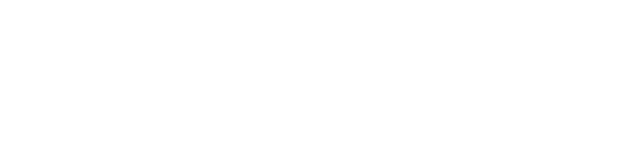
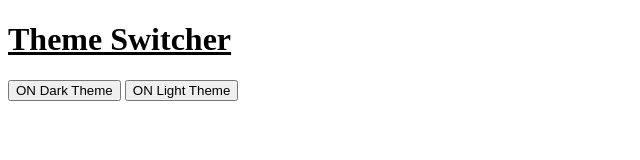
Before and after one commit to snehaborude/theme-switcher, a plain HTML site: page index.html in a window 1280 px wide. Shown: the whole page, without its empty margins (0-640 px from the left). Drawn offline with Linux system fonts and the light colour scheme.

Commit message:
tag added

```diff
--- a/index.html
+++ b/index.html
@@ -5,7 +5,15 @@
     <meta name="viewport" content="width=device-width, initial-scale=1.0">
     <title>Theme-Switcher</title>
 </head>
-<body>
+<body  class="bg-light" id="main-body">
+    <div class="container">
+        <h1 class="heading"><u>Theme Switcher</u></h1>
+
+        <button type="button" class="btn btn-dark" onclick="enableDark()">ON Dark Theme</button>
+
+        <button type="button" class="btn btn-light" onclick="enableLight()">ON Light Theme</button>
+    </div>
+
 
 </body>
 </html>
```
